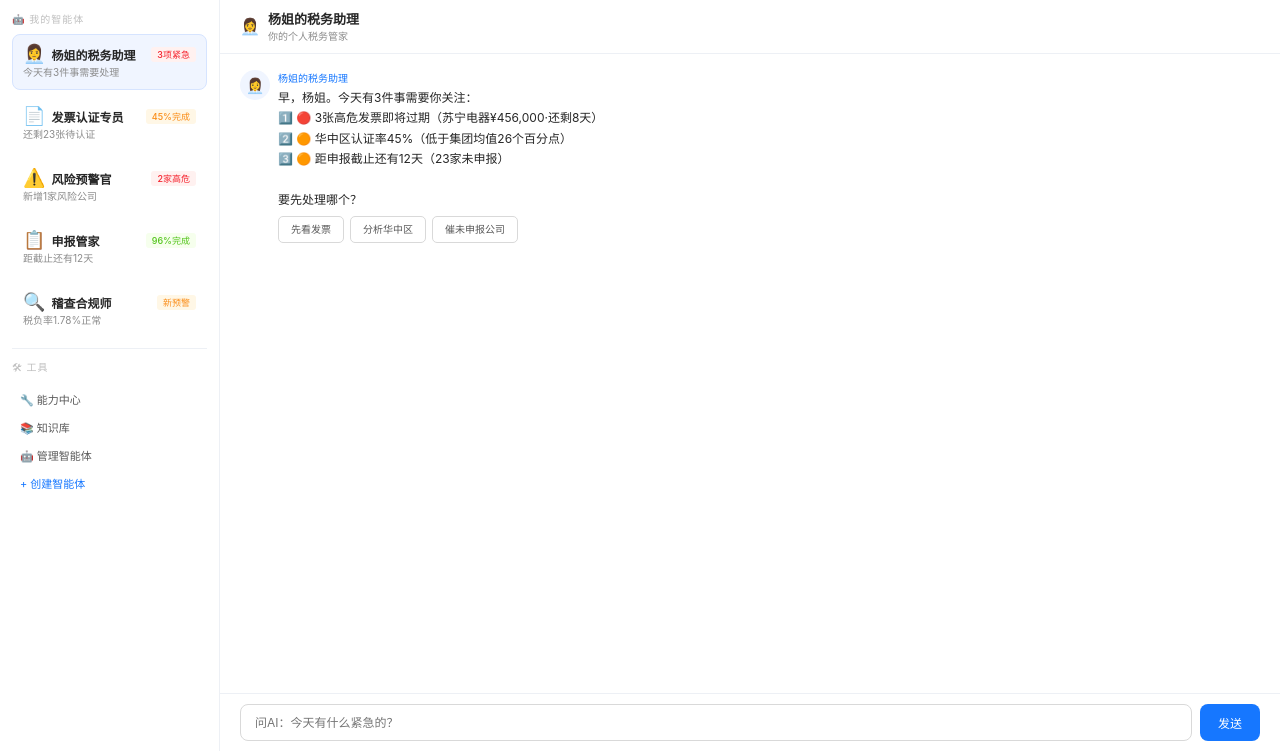
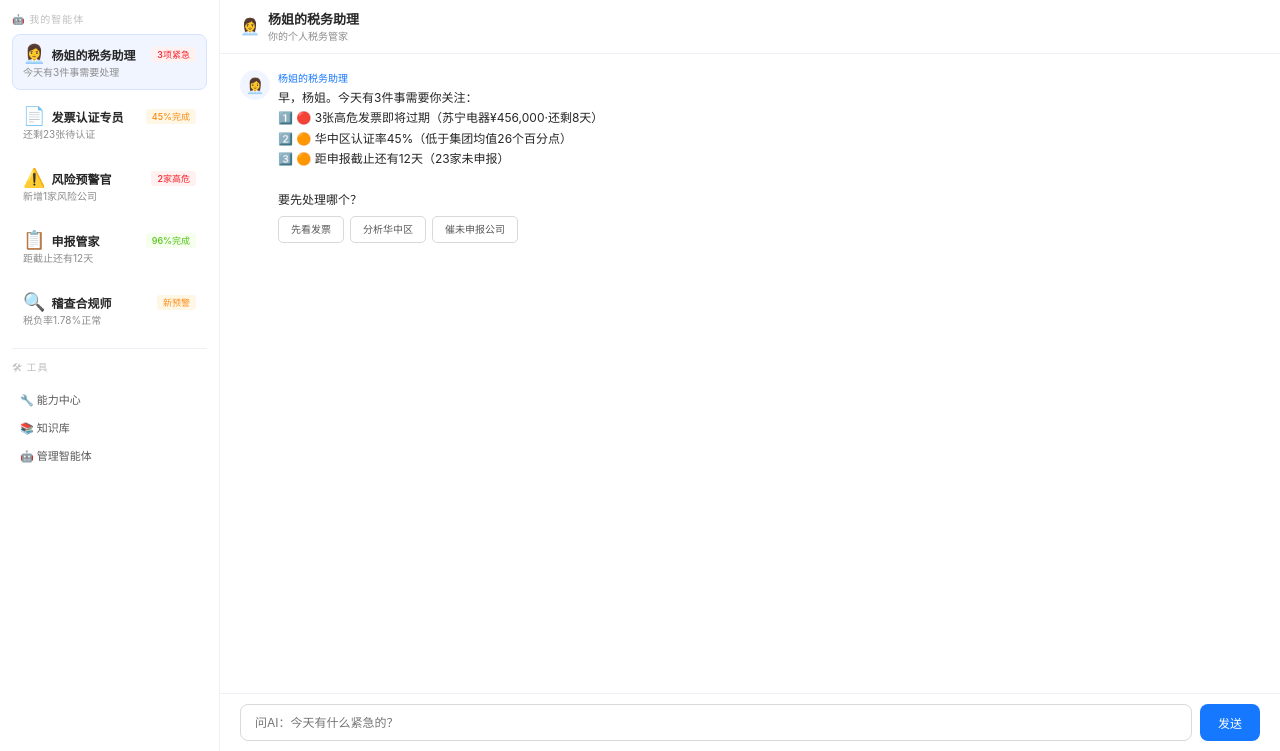
Before and after one commit to Rickywang223/AICFO-TaxPartner, a Flask app: page / in a window 1280 px wide. Shown: the part 49-800 px from the top of the page. Run offline with Flask 3, Linux system fonts and the light colour scheme.

Commit message:
[sidebar] 移除创建智能体快捷按钮

```diff
--- a/templates/index.html
+++ b/templates/index.html
@@ -317,7 +317,6 @@ body { font-family: -apple-system, 'PingFang SC', 'Microsoft YaHei', 'Helvetica
         <div class="sf-item" onclick="switchTool('capabilities')">🔧 能力中心</div>
         <div class="sf-item" onclick="switchTool('knowledge')">📚 知识库</div>
         <div class="sf-item" onclick="switchTool('agents')">🤖 管理智能体</div>
-        <div class="sf-item highlight" onclick="switchTool('agents');setTimeout(function(){showAgentCreateForm()},100)">+ 创建智能体</div>
       </div>
     </div>
 
```
